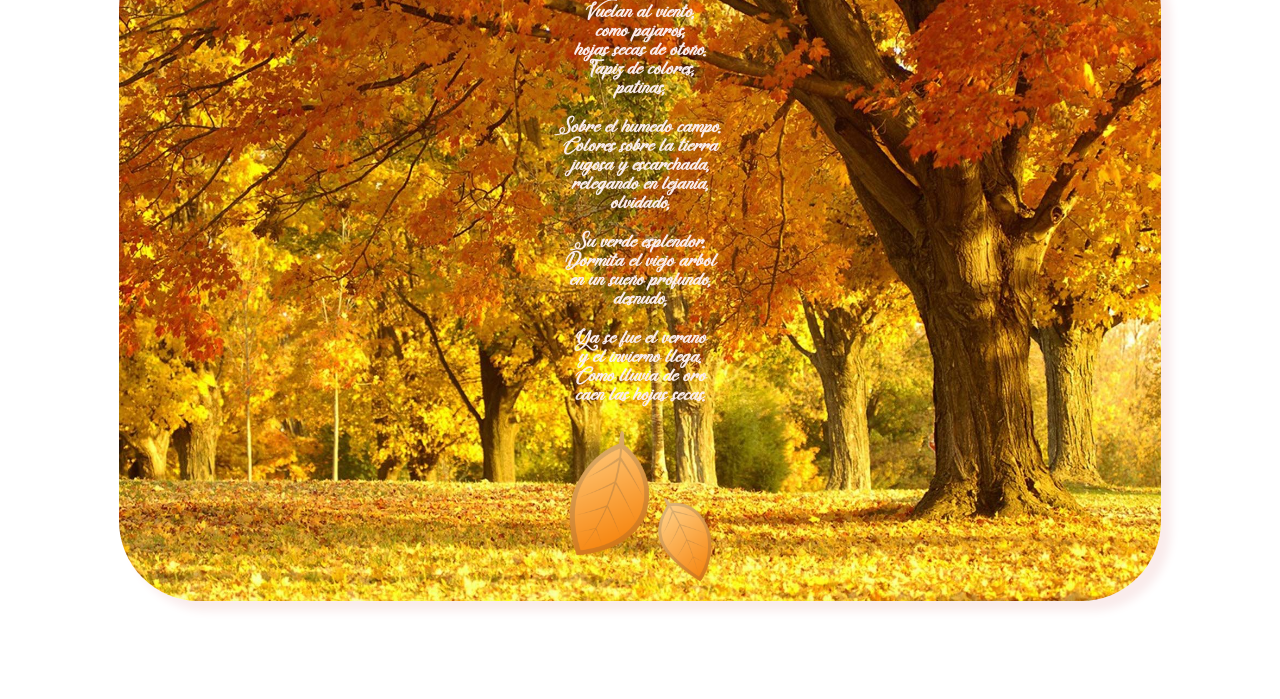
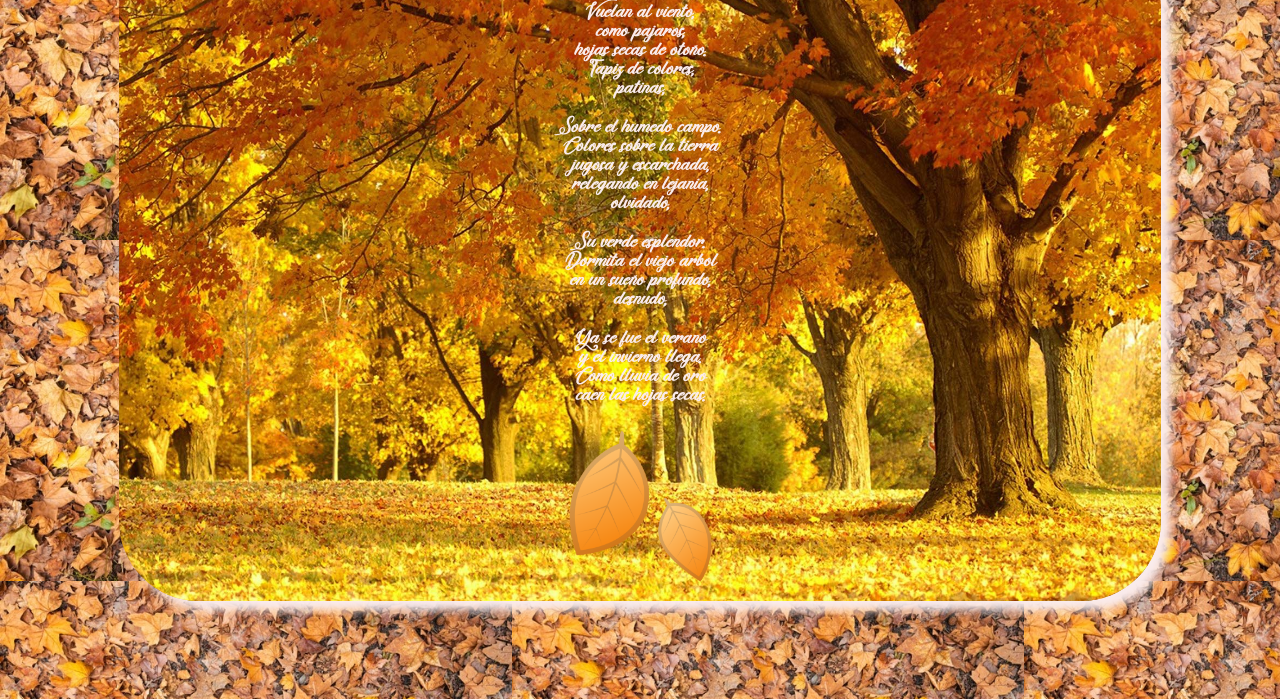
Before and after one commit to JaredCampanillas/otono, a plain HTML site: page index.html in a window 1280 px wide. Shown: the part 101-800 px from the top of the page. Drawn offline with Linux system fonts and the light colour scheme; files whose address does not match are found by name.

Commit message:
Update otono.css

```diff
--- a/css/otono.css
+++ b/css/otono.css
@@ -1,5 +1,5 @@
 body {
-    background-image: url('img/fondo-hojas-secas-otono_294184-20.jpg');
+    background-image: url('/img/fondo-hojas-secas-otono_294184-20.jpg');
     background-size: 40%;
     font-family: caligrafia;
     font-size:medium ;
```
